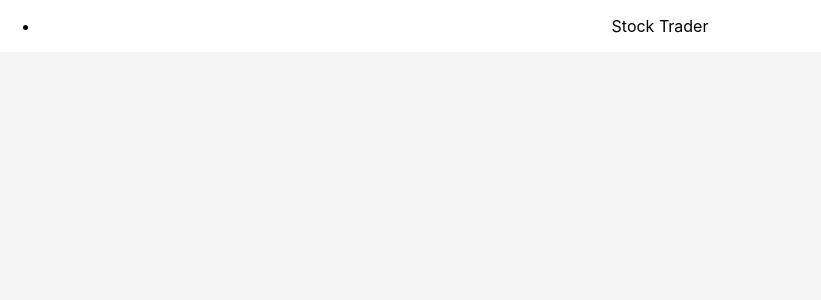
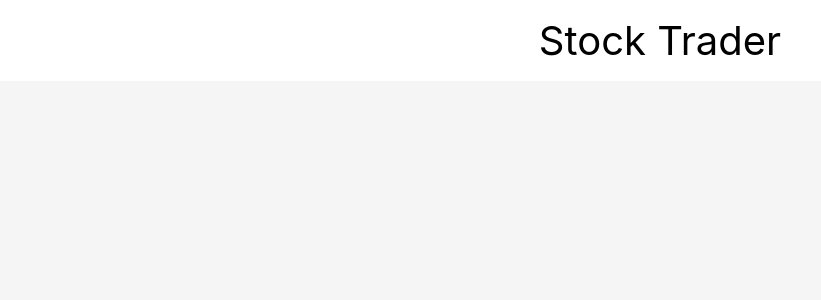
Before and after one commit to Joycelynhicks/stock-app, a React (Create React App) app: page / in a window 1280 px wide. Shown: the top 300 px of the page, without its empty margins (0-821 px from the left). Built offline with nearby package versions, Linux system fonts and the light colour scheme.

Commit message:
Styled Navbar

```diff
--- a/src/App.css
+++ b/src/App.css
@@ -17,11 +17,7 @@
   color: #61dafb;
 }
 
-@keyframes App-logo-spin {
-  from {
-    transform: rotate(0deg);
-  }
-  to {
-    transform: rotate(360deg);
-  }
+.Nav {
+  list-style-type: none;
+  font-size: 40px;
 }
--- a/src/App.js
+++ b/src/App.js
@@ -6,7 +6,7 @@ function App() {
     <div className="App">
       <nav>
         <ul>
-          <li>
+          <li className="Nav">
             Stock Trader
           </li>
         </ul>
```
